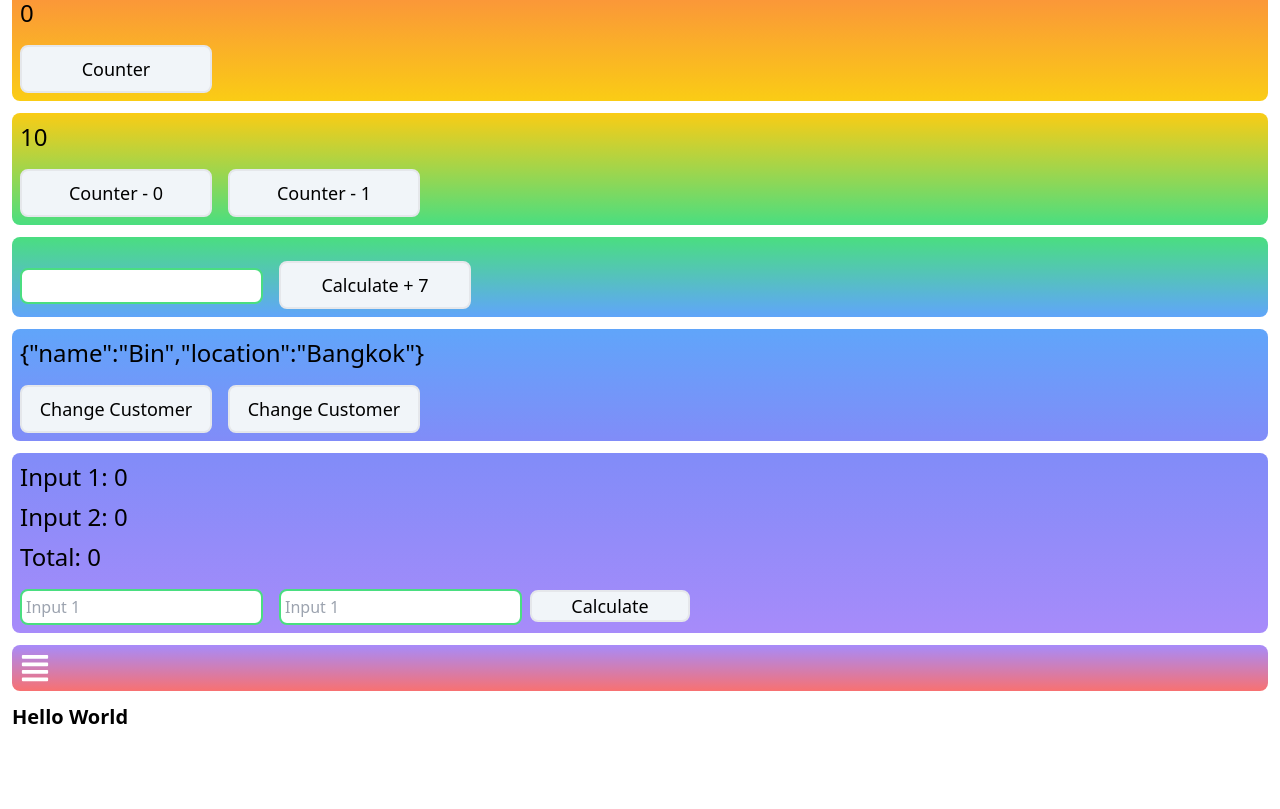
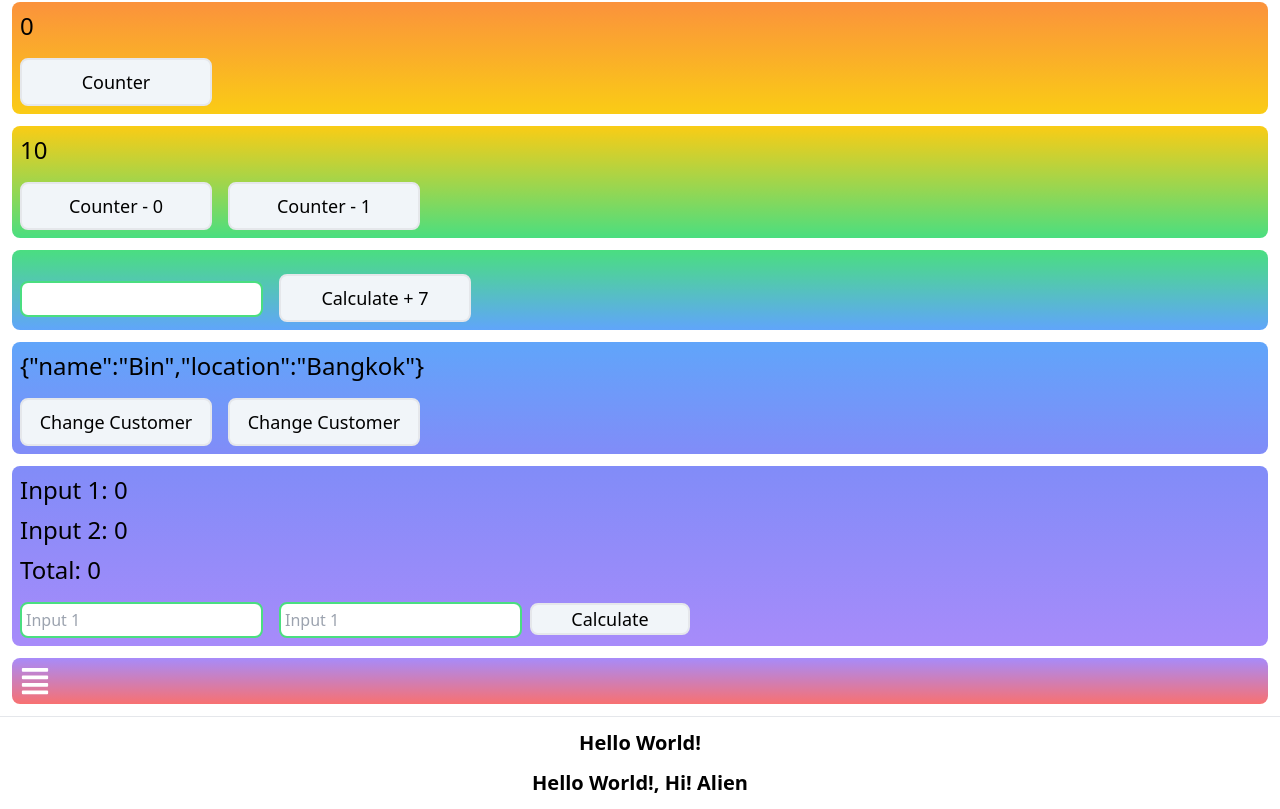
Before and after one commit to soAcademy/workshop-state-and-event, a React (Create React App) app: page / in a window 1280 px wide. Shown: the part 1007-1816 px from the top of the page. Before the commit the page ends 1750 px from the top, so only its background shows below. Built offline with nearby package versions, Linux system fonts and the light colour scheme.

Commit message:
feat: Prop2

```diff
--- a/src/App.js
+++ b/src/App.js
@@ -45,6 +45,7 @@ import State6 from "./States/State6";
 import State7 from "./States/State7";
 
 import Prop1 from "./Props/Prop1";
+import Prop2 from "./Props/Prop2";
 
 const App = () => {
   return (
@@ -57,7 +58,7 @@ const App = () => {
       <Event6 />
       <Event7 />
       <Event8 />
-
+      <hr />
       <State1 />
       <State2 />
       <State3 />
@@ -65,9 +66,9 @@ const App = () => {
       <State5 />
       <State6 />
       <State7 />
-
-      <Prop1 data="Hello World" />
-      {/* <Prop2 data1="Hello World" data2="Bin Bin Bin" /> */}
+      <hr />
+      <Prop1 data="Hello World!" />
+      <Prop2 data1="Hello World!" data2="Hi! Alien" />
       {/* <Prop3 /> */}
       {/* <Prop4 /> */}
 
--- a/src/Props/Prop1.js
+++ b/src/Props/Prop1.js
@@ -1,3 +1,6 @@
-const Prop1 = (props) => <div className="text-xl font-semibold m-3">{props.data}</div>
+// const Prop1 = (props) => <div className="text-xl font-semibold text-center m-3">{props.data}</div>
+const Prop1 = ({ data }) => (
+  <div className="text-xl font-semibold text-center m-3">{data}</div>
+);
 
 export default Prop1;
--- /dev/null
+++ b/src/Props/Prop2.js
@@ -0,0 +1,8 @@
+// const Prop2 = ({data1, data2}) => <div className="text-xl font-semibold text-center m-3">{data1}, {data2}</div>
+const Prop2 = (props) => (
+  <div className="text-xl font-semibold text-center m-3">
+    {props.data1}, {props.data2}
+  </div>
+);
+
+export default Prop2;
```
